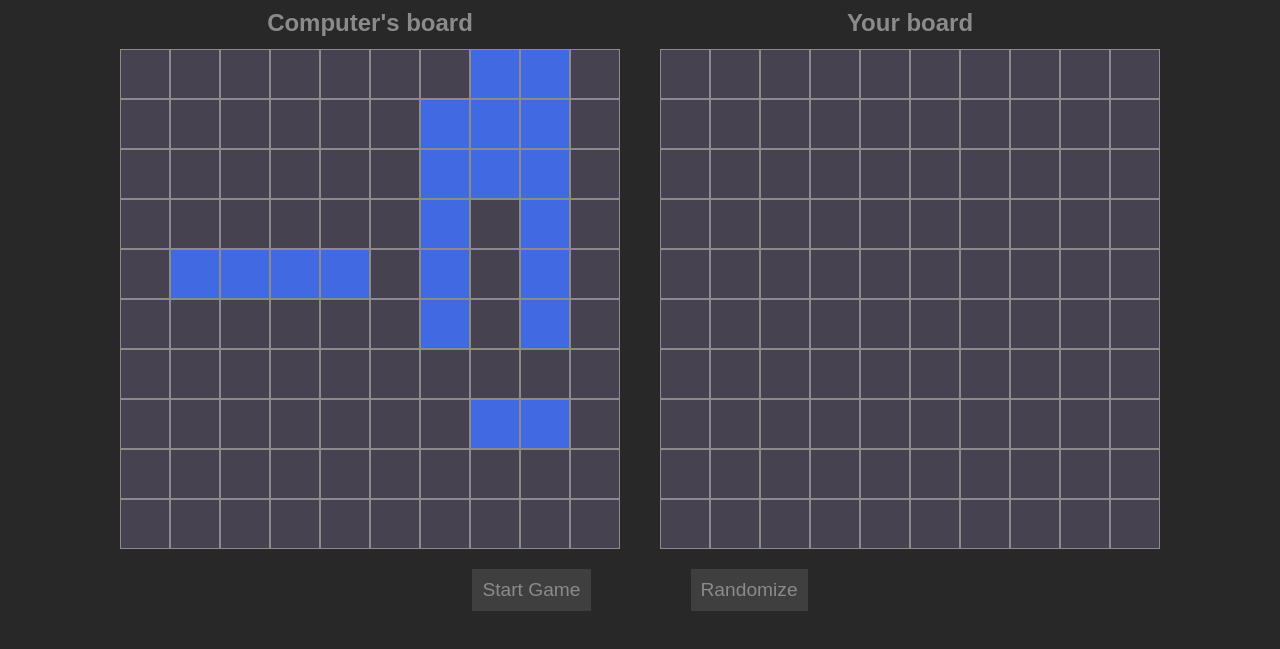
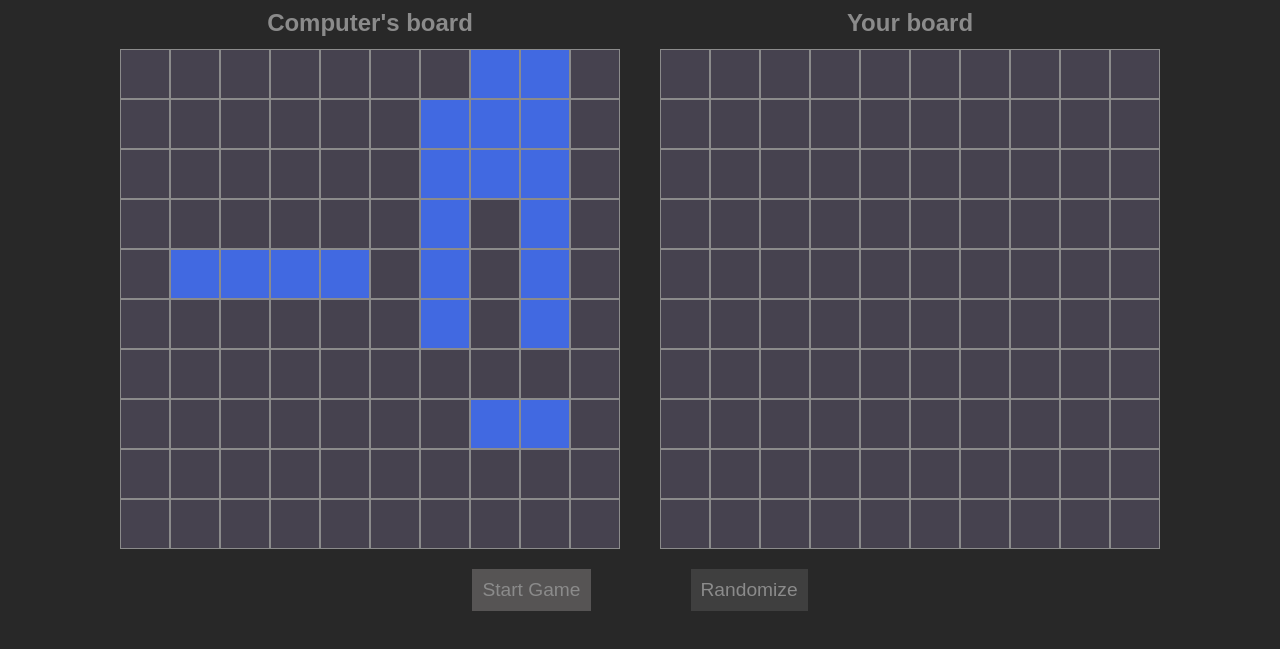
Before and after one commit to lavhuyaar/battleship, a website built with webpack: page src/index.html in a window 1280 px wide. In both pictures the pointer is over the button "Start Game". Shown: the part 115-764 px from the top of the page. Built offline with nearby package versions, Linux system fonts and the light colour scheme.

Commit message:
feat: Hover added to buttons

```diff
--- a/src/style.css
+++ b/src/style.css
@@ -93,6 +93,15 @@ h2 {
   background-color: #3f3f3f;
   border: none;
   color: #8b8b8b;
+  cursor: pointer;
+}
+
+.buttons button:hover {
+  background-color: #565454;
+}
+
+.message-buttons button:hover {
+  background-color: #565454;
 }
 
 /*Buttons div*/
```
